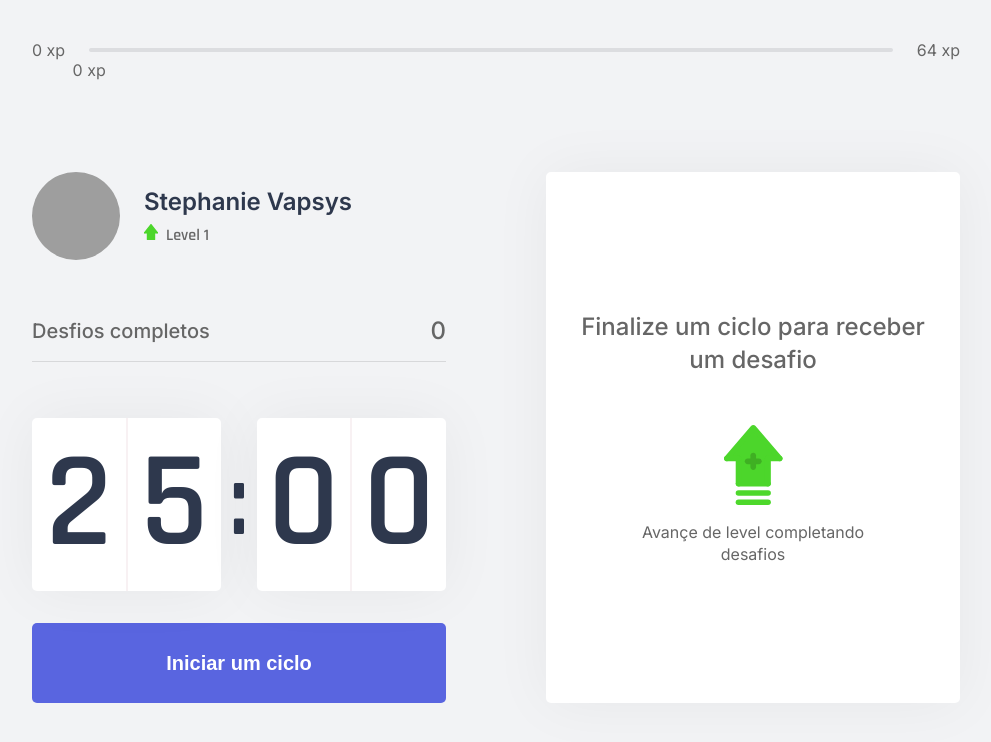
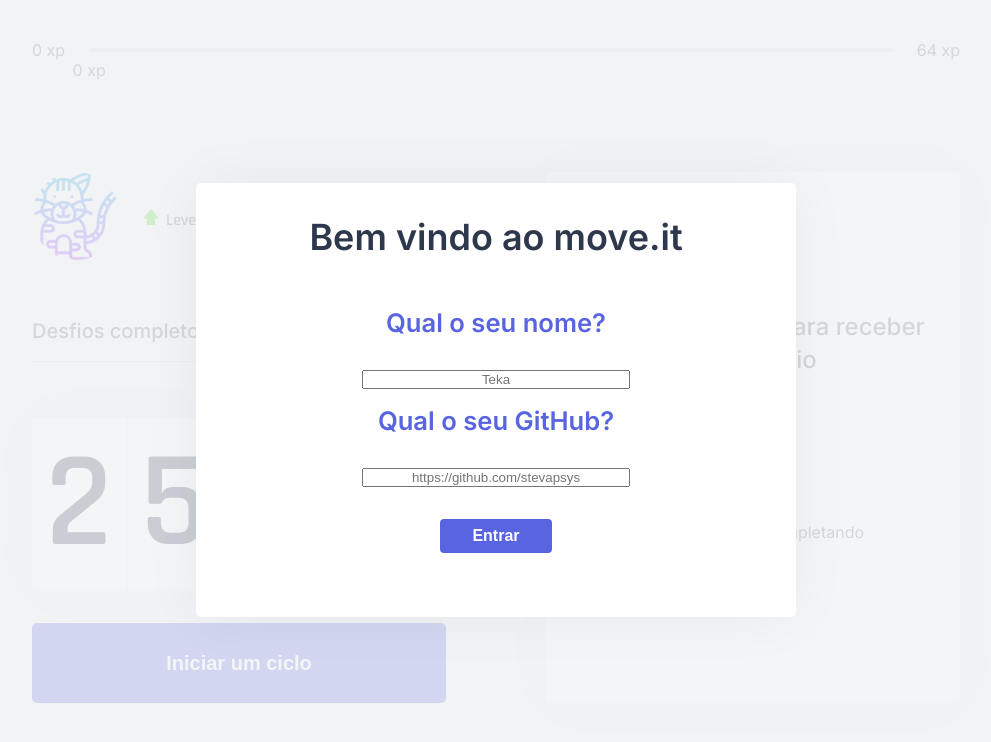
Before and after one commit to stevapsys/moveit-next, a Next.js app: page / in a window 1280 px wide. Shown: the top 742 px of the page, without its empty margins (144-1135 px from the left). Built offline with nearby package versions, Linux system fonts and the light colour scheme; grey boxes are pictures that could not be loaded.

Commit message:
feature: adição de nome e foto

```diff
--- /dev/null
+++ b/src/components/LoginModal.tsx
@@ -0,0 +1,64 @@
+import { useContext } from 'react';
+import { ChallengesContext } from '../contexts/ChallengesContext';
+import style from '../style/components/LoginModal.module.css';
+
+export function LoginModal () {
+
+const {closeLoginModal, level , closeLevelUpModal} = useContext(ChallengesContext);
+
+
+  function handleSubmit() {
+        let userInput = document.getElementsByTagName('input');
+        const username = userInput[0].value;
+        const github = userInput[1].value;
+
+        localStorage.setItem('username', username);
+        localStorage.setItem('github', github);
+
+        closeLoginModal();
+      }
+
+      const userLogged = localStorage.getItem('username');
+
+      if (userLogged !== null) {
+        return (
+        <div className={style.overlay}>
+            <div className={style.container}>
+                <strong>Olá, {userLogged}</strong>
+               <p>Você está no nível {level}</p>
+               <button type="button" className={style.submitButton} onClick={closeLoginModal}>
+                    Vamos continuar?
+                </button>
+            </div>
+
+        </div>
+        );
+      } else {
+        return (
+            <div className={style.overlay}>
+                <div className={style.container}>
+                    <strong>Bem vindo ao move.it</strong>
+                    <div className={style.form}>
+                        <form>
+                            <div>
+                                <label htmlFor="nome">Qual o seu nome?</label>
+                                <input className="username" type="text" name="username" placeholder="Teka" required />
+                            </div>
+                            <div>
+                                <label htmlFor="nome">Qual o seu GitHub?</label>
+                                <input type="text" name="github" id="" placeholder="https://github.com/stevapsys"/>
+                            </div>
+                            <div>
+                            <button type="submit" className={style.submitButton} onClick={handleSubmit }>Entrar</button>
+
+                            </div>
+                        </form>
+                    </div>
+                </div>
+            </div>
+        )
+      }
+
+
+
+}
--- a/src/components/Profile.tsx
+++ b/src/components/Profile.tsx
@@ -8,11 +8,17 @@ import style from '../style/components/Profile.module.css';
 export function Profile() {
     const { level } = useContext(ChallengesContext);
 
+    const userName = localStorage.username;
+    const gitHub = localStorage.getItem('github');
+    const gitHubImage = gitHub + '.png';
+
+    if (gitHub !== null) {
+
     return (
         <div className={style.profileContainer}>
-            <img src="https://github.com/stevapsys.png" alt="Stephanie Vapsys"/>
+            <img src={gitHubImage} alt={gitHub}/>
             <div>
-                <strong>Stephanie Vapsys</strong>
+                <strong>{userName}</strong>
                 <p>
                     <img src="icons/level.svg" alt="Level"/>
                     Level { level }
@@ -20,4 +26,22 @@ export function Profile() {
             </div>
         </div>
     )
+    } else {
+        return (
+            <div className={style.profileContainer}>
+              <img src="icons/gatinho.png" alt="gatinho"/>
+                <div>
+                    <strong>{userName}</strong>
+                    <p>
+                        <img src="icons/level.svg" alt="Level"/>
+                        Level { level }
+                    </p>
+                </div>
+            </div>
+        )
+    }
+
+
+
+
 }
--- a/src/contexts/ChallengesContext.tsx
+++ b/src/contexts/ChallengesContext.tsx
@@ -2,6 +2,7 @@ import { createContext, useState, useEffect, ReactNode } from 'react';
 import Cookies from 'js-cookie'
 import challenges from '../../challenges.json';
 import { LevelUpModal } from '../components/LevelUpModal';
+import { LoginModal } from '../components/LoginModal';
 
 interface Challenge {
     type: 'body' | 'eye';
@@ -18,7 +19,10 @@ interface ChallengesContextData {level: number;
     resetChallenge: ()=> void;
     experienceToNextLevel: number;
     completeChallenge: ()=> void;
-    closeLevelUpModal: ()=> void }
+    closeLevelUpModal: ()=> void;
+    loginModal:  ()=> void;
+    closeLoginModal: () => void
+  }
 
 interface ChallengesProviderProps {
     children: ReactNode;
@@ -39,6 +43,8 @@ export function ChallengesProvider({children, ...rest}: ChallengesProviderProps)
 
   const [activeChallenge, setActiveChallenge] = useState(null)
   const [isLevelUpModalOpen, setIsLevelUpModalOpen] = useState(false)
+  const [isLoginModalOpen, setLoginModalOpen] = useState(true)
+
 
   const experienceToNextLevel = Math.pow((level + 1) * 4, 2)
 
@@ -53,6 +59,14 @@ export function ChallengesProvider({children, ...rest}: ChallengesProviderProps)
 
 }, [level, currentExperience, challengesCompleted]);
 
+  function loginModal() {
+    setLoginModalOpen(true)
+  }
+
+  function closeLoginModal() {
+    setLoginModalOpen(false)
+
+  }
 
   function levelUp() {
     setLevel(level + 1);
@@ -102,10 +116,14 @@ export function ChallengesProvider({children, ...rest}: ChallengesProviderProps)
   }
 
     return (
-        <ChallengesContext.Provider value={{level, currentExperience, challengesCompleted, levelUp, startNewChallenge, activeChallenge, resetChallenge, experienceToNextLevel, completeChallenge, closeLevelUpModal}}>
+        <ChallengesContext.Provider value={{level, currentExperience, challengesCompleted, levelUp, startNewChallenge, activeChallenge, resetChallenge, experienceToNextLevel, completeChallenge, closeLevelUpModal, loginModal, closeLoginModal }}>
             {children}
-           {isLevelUpModalOpen && <LevelUpModal/>}
-
+            <div>
+              {isLevelUpModalOpen && <LevelUpModal/>}
+            </div>
+            <div>
+              {isLoginModalOpen &&  <LoginModal/>}
+            </div>
         </ChallengesContext.Provider>
 
     )
--- a/src/pages/_app.tsx
+++ b/src/pages/_app.tsx
@@ -2,6 +2,7 @@ import '../style/global.css';
 import { useState } from 'react';
 import { ChallengesProvider } from '../contexts/ChallengesContext'
 import { CountdownProvider } from '../contexts/CountdownContext';
+
 
 function MyApp({ Component, pageProps }) {
 
--- /dev/null
+++ b/src/style/components/LoginModal.module.css
@@ -0,0 +1,89 @@
+.overlay {
+    background: rgba(242, 243, 245, 0.8);
+    position: fixed;
+    top: 0;
+    bottom: 0;
+    left: 0;
+    right: 0;
+
+    display: flex;
+    justify-content: center;
+    align-items: center;
+}
+
+.container {
+    background: var(--white);
+    width: 100%;
+    max-width: 600px;
+    padding: 2rem 3rem;
+    border-radius: 5px;
+    box-shadow: 0 0 60px rgba(0, 0, 0, 0.05);
+    text-align: center;
+    position: relative;
+    font-family: 'Inter';
+
+}
+
+.container header {
+    font-size: 8.75rem;
+    font-weight: 600;
+    color: var(--blue);
+    background: url('/icons/levelup.svg') no-repeat center;
+    background-size: contain;
+}
+
+.container strong {
+    font-size: 2.25rem;
+    color: var(--title);
+}
+
+.container p {
+    font-size: 1.25rem;
+    color: var(--text);
+    margin-top: 0.25rem;
+}
+
+.container .button {
+    position: absolute;
+    right: 0.5rem;
+    top: 0.5rem;
+    background: transparent;
+    border: 0;
+    font-size: 0;
+}
+
+.container .form {
+    display: flex;
+    padding: 2rem 4rem;
+    justify-content: center;
+}
+
+.form label {
+    margin: 1rem;
+    color: var(--blue);
+    font-weight: bold;
+    font-size: 2vw;
+    display: block;
+}
+
+.form input {
+    margin-top: 1rem;
+    text-align: center;
+    width: 100%;
+}
+
+.submitButton {
+    text-align: center;
+    border-radius: 4px;
+    font-weight: bold;
+    font-size: 1rem;
+    border: 0;
+    color: #fff;
+    background:  var(--blue);
+    margin-top: 2rem;
+    padding: 0.5rem 2rem;
+}
+
+.submitButton:hover {
+    background:  var(--blue-dark);
+}
```
Also changed, not shown: src/pages/index.tsx (+5 -2 lines), public/icons/gatinho.png (added).
